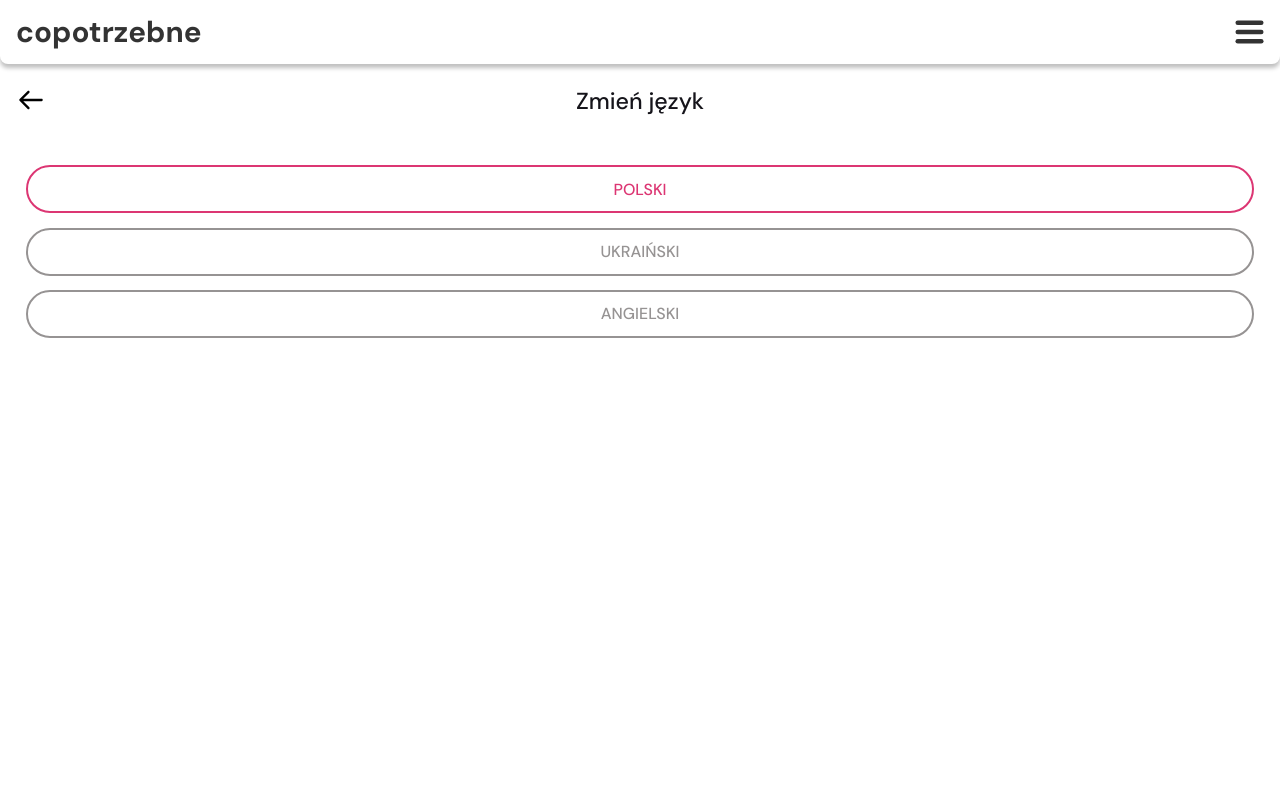
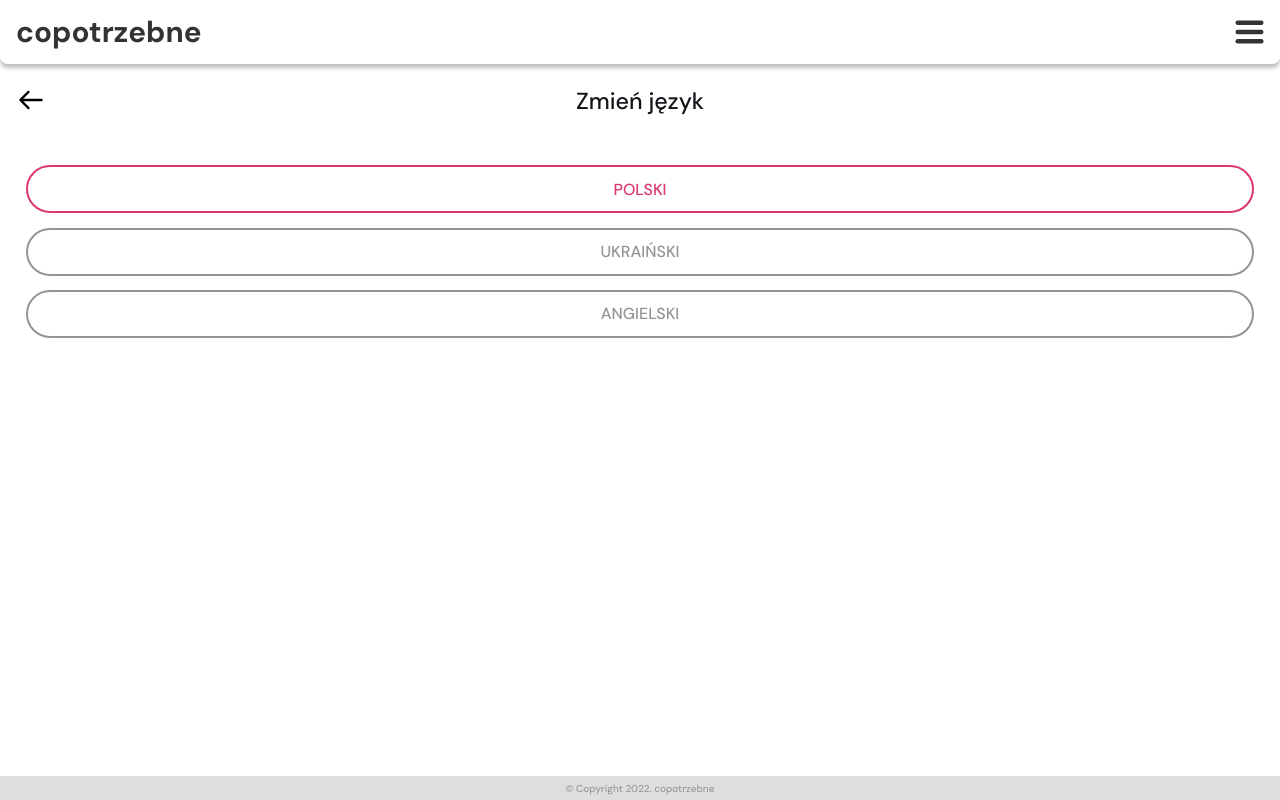
Before and after one commit to copotrzebne-pl/copotrzebne-frontend, a React app: page /language in a window 1280 px wide. Built offline with nearby package versions, Linux system fonts and the light colour scheme; what p-memoize would draw is missing.

Commit message:
feat: copyright bar

```diff
--- /dev/null
+++ b/src/components/Copyright.tsx
@@ -0,0 +1,21 @@
+import styled from 'styled-components'
+
+const Copyright = ({ className }: { className?: string }) => (
+  <div className={className}>
+    <span>© Copyright 2022. copotrzebne</span>
+  </div>
+)
+
+export default styled(Copyright)`
+  width: 100%;
+  height: 24px;
+  background-color: #dedede;
+  color: #999999;
+  font-size: 10px;
+  display: flex;
+  align-items: center;
+  justify-content: center;
+  position: fixed;
+  bottom: 0;
+  left: 0;
+`
--- a/src/themes/Layout.tsx
+++ b/src/themes/Layout.tsx
@@ -4,6 +4,7 @@ import styled from 'styled-components'
 import { UserContextProvider } from 'contexts/userContext'
 
 import Header from 'components/PageHeader'
+import Copyright from 'components/Copyright'
 
 export default () => (
   <UserContextProvider>
@@ -11,6 +12,7 @@ export default () => (
     <PageContent>
       <Outlet />
     </PageContent>
+    <Copyright />
   </UserContextProvider>
 )
 
```
